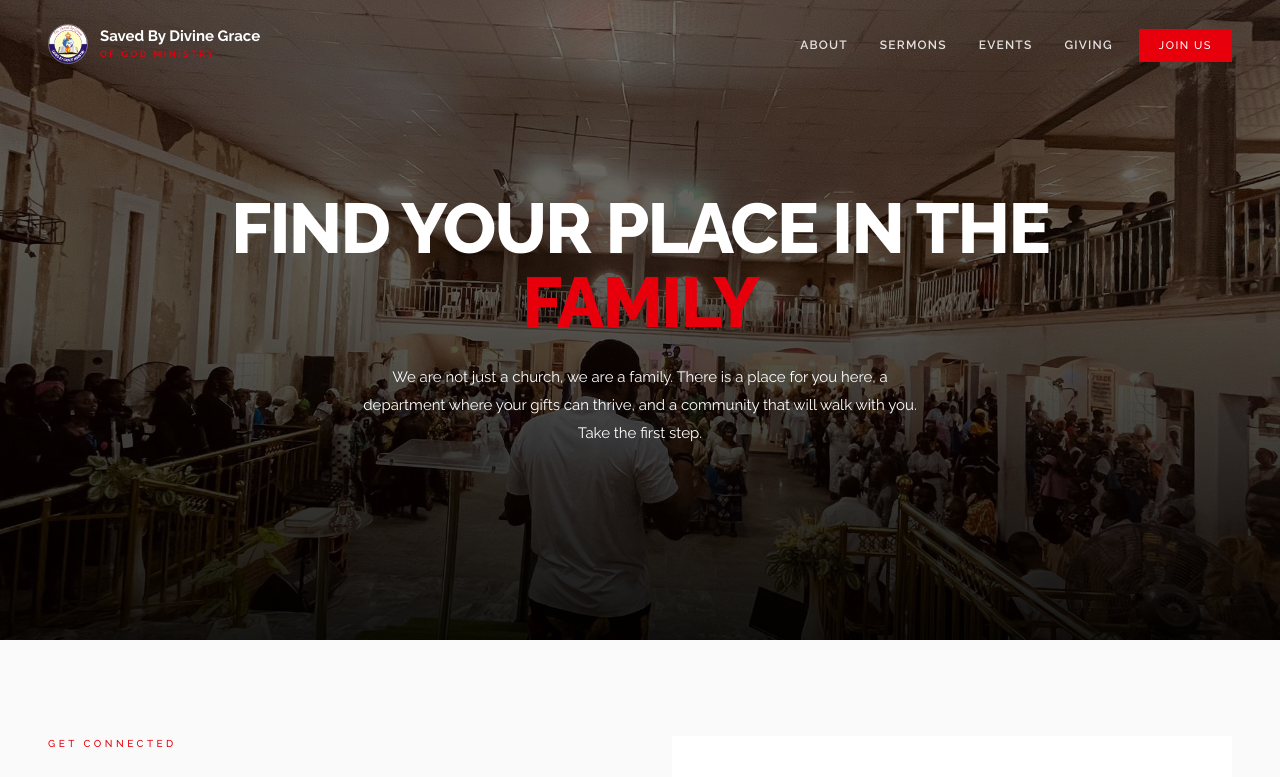
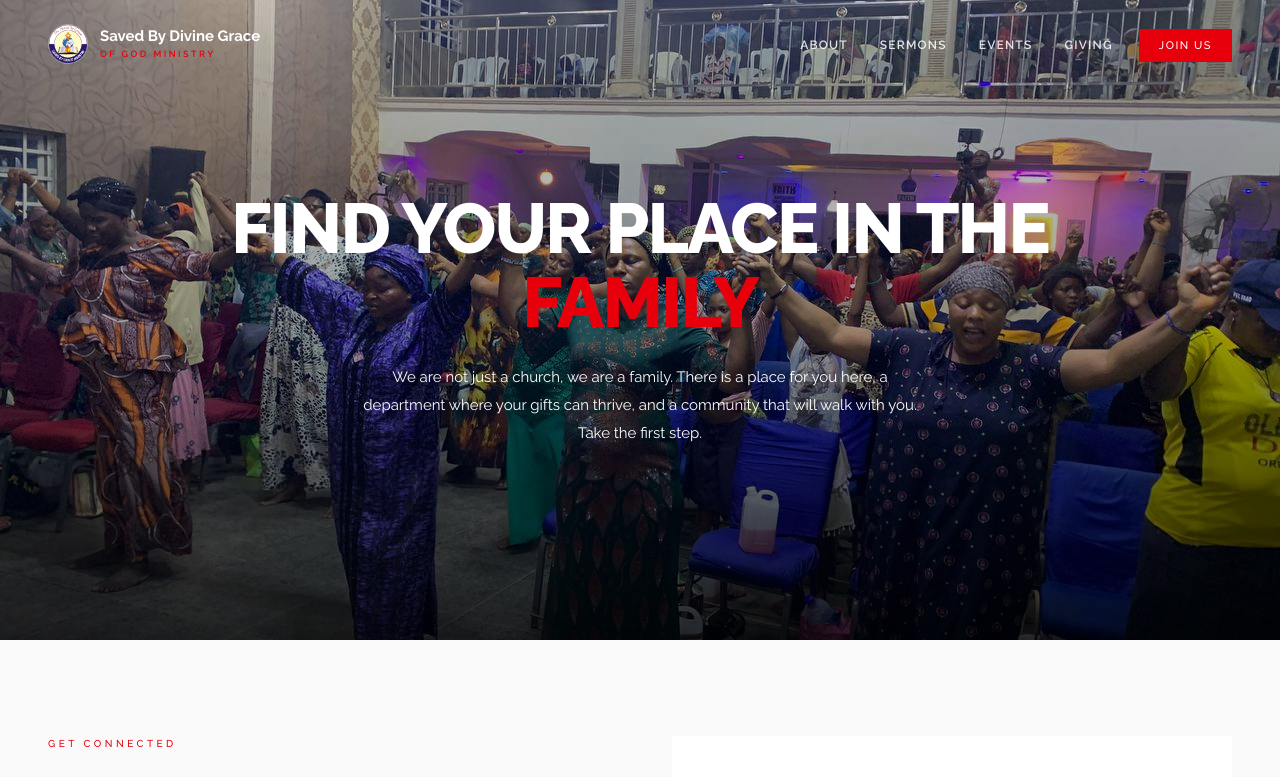
Before and after one commit to Saved-By-Divine-Grace/saved-by-grace, a Next.js app: page /join-us in a window 1280 px wide. Shown: the top 777 px of the page. Built offline with nearby package versions, Linux system fonts and the light colour scheme; no server answers.

Commit message:
feat: join us et all

```diff
--- a/components/about/about-hero.tsx
+++ b/components/about/about-hero.tsx
@@ -10,7 +10,7 @@ interface AboutHeroProps {
 }
 
 const AboutHero: React.FC<AboutHeroProps> = ({
-  overlayOpacity = 0.2,
+  overlayOpacity = 0.1,
   className = "",
   navbarHeight = "0px",
 }) => {
--- a/components/join-us/join-hero.tsx
+++ b/components/join-us/join-hero.tsx
@@ -7,14 +7,14 @@ export default function JoinHero() {
   return (
     <section className="relative w-full h-[80vh] min-h-[420px] overflow-hidden bg-neutral-950">
       <Image
-        src="/sbg-hero.jpg"
+        src="/sbg-hero-5.jpg"
         alt="Join SBDG"
         fill
         priority
         className="object-cover object-center"
         sizes="100vw"
       />
-      <div className="absolute inset-0 bg-black/55" />
+      <div className="absolute inset-0 bg-black/20" />
       <div className="absolute inset-0 bg-gradient-to-t from-black/80 via-black/20 to-transparent" />
 
       <div className="relative z-10 h-full flex flex-col items-center justify-center text-center px-6 max-w-4xl mx-auto">
```
